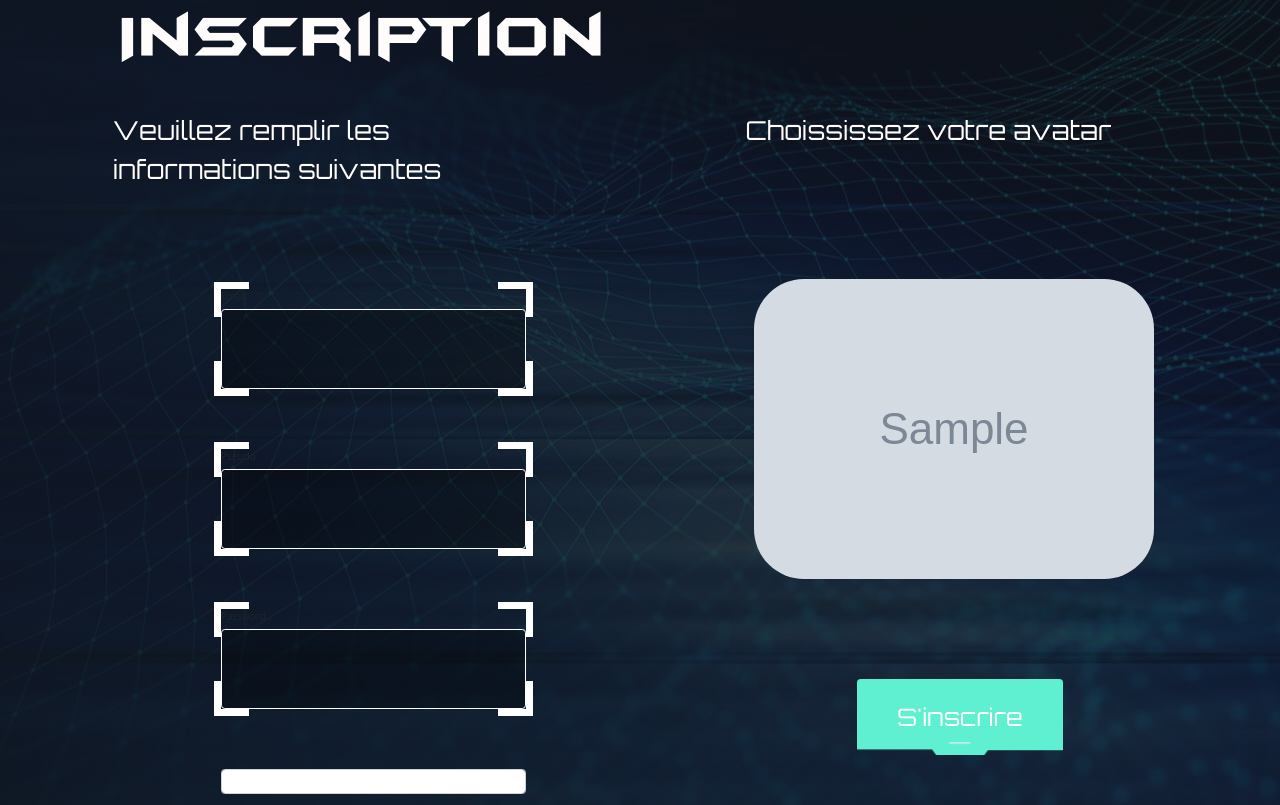
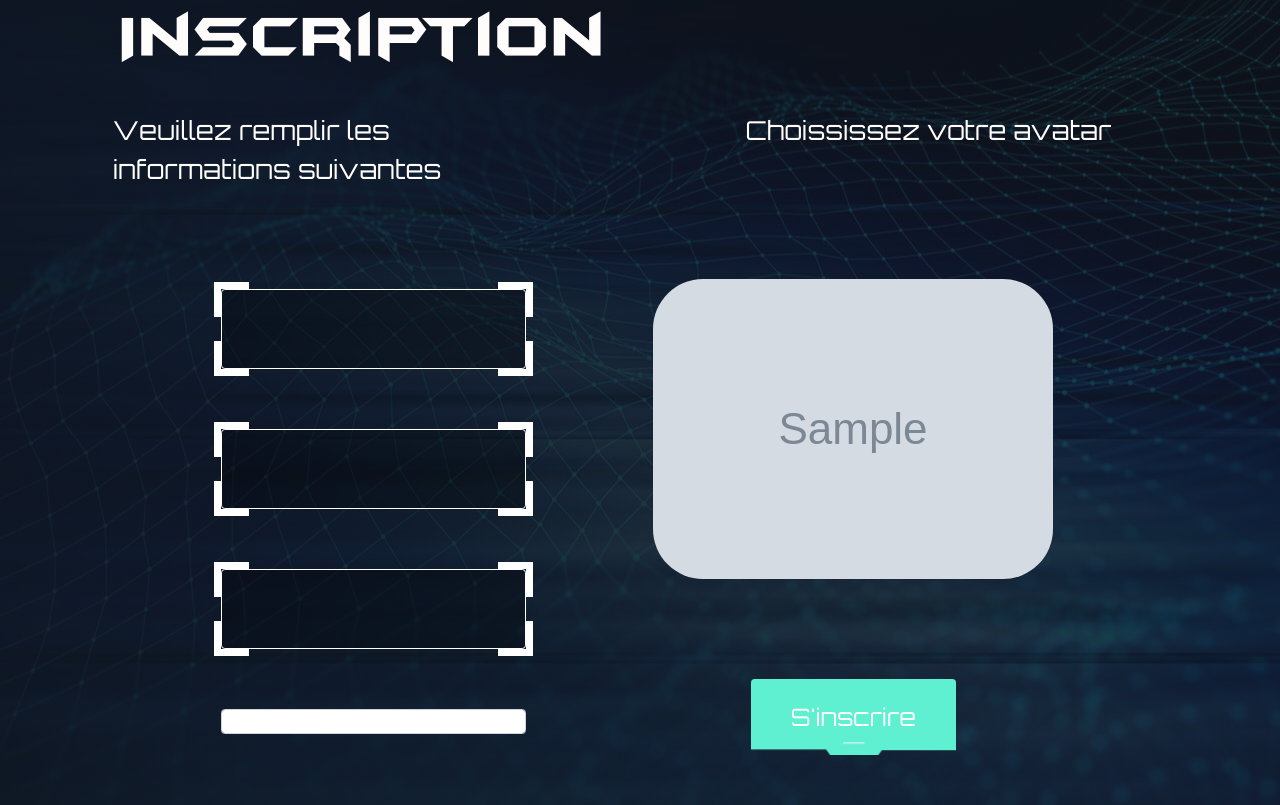
Before and after one commit to andrianjakarimanga/projetexode, a Symfony app: template templates/registration/register.html.twig in a window 1280 px wide. Shown: the part 152-957 px from the top of the page. Run offline with Twig, Linux system fonts and the light colour scheme; the template is opened without the code that fills it: most values are stand-ins (such as "Sample title", 1, 10 or a date in 2020); grey boxes marked "Sample" are stand-in pictures; form fields are guessed from the names that the template uses; some libraries are stand-ins or nearby versions.

Commit message:
Update register.html.twig
register maj16.09

```diff
--- a/templates/registration/register.html.twig
+++ b/templates/registration/register.html.twig
@@ -17,7 +17,7 @@
         <nav class="navbar navbar-expand-lg">
             <div class="container-fluid">
 
-              <a class="navbar-brand" href="#"> <img class="img-fluid" src="/public/img/logo/nav-logo.png" alt="logo"></a>
+              <a class="navbar-brand" href="#"> <img class="img-fluid" src="/img/logo/nav-logo.png" alt="logo"></a>
 
               <button class="navbar-toggler" type="button" data-bs-toggle="collapse" data-bs-target="#navbarNav" aria-controls="navbarNav" aria-expanded="false" aria-label="Toggle navigation">
                 <span class="navbar-toggler-icon"></span>
@@ -45,10 +45,10 @@
               <div class="col-3 offset-2">
 
 
-                  <div class="input">
+                  <div  class="input">
                     <i class="corner corner-top-left"></i>
                     <i class="corner corner-top-right"></i>
-                    {{ form_row(registrationForm.email) }}
+                    {{ form_widget(registrationForm.email)}}
                     <i class="corner corner-bottom-left"></i>
                     <i class="corner corner-bottom-right"></i>
                   </div>
@@ -56,7 +56,7 @@
                   <div class="input">
                     <i class="corner corner-top-left"></i>
                     <i class="corner corner-top-right"></i>
-                    {{ form_row(registrationForm.pseudo) }}
+                    {{ form_widget(registrationForm.pseudo) }}
                     <i class="corner corner-bottom-left"></i>
                     <i class="corner corner-bottom-right"></i>
                   </div>
@@ -64,24 +64,28 @@
                   <div class="input">
                     <i class="corner corner-top-left"></i>
                     <i class="corner corner-top-right"></i>
-                    {{ form_row(registrationForm.plainPassword, {
+                    {{ form_widget(registrationForm.plainPassword, {
             label: 'Password'
         }) }}
                     <i class="corner corner-bottom-left"></i>
                     <i class="corner corner-bottom-right"></i>
                   </div>
 
+
+               <!-- registration_form_agreeTerms"-->
+
+
        {{ form_widget(registrationForm.avatar) }}
               </div>
 
-            <div class="col-4 offset-2">
+            <div class="col-6 text-center">
 
 
               <div class="avatar py-6">
 
                   {% for  avatar in avatars %}
-<label for="man">
-            <img class="avatar"src ="img/{{avatar.image}}" data-id="{{avatar.id}}" ></td>
+<label class="av" for="man">
+            <img class="avatar21" src ="img/{{avatar.image}}" data-id="{{avatar.id}}" ></td>
        </label>
         {% endfor %}
               </div>
@@ -109,12 +113,27 @@
 <script>
 
 
- let avatar = document.querySelectorAll(".avatar")
+ let avatar = document.querySelectorAll(".avatar21")
+ var selectedAvatarLabel = null;
+
  console.log(avatar);
  avatar.forEach(function(element){
  element.addEventListener("click", (e)=>{
 
-    console.log(e.currentTarget.dataset.id)
+    // si on avait deja cliqué sur un avatar, on supprime la class selected
+    if (selectedAvatarLabel != null){
+        selectedAvatarLabel.classList.remove('selected');
+    }
+
+    // on ajoute la classe selected sur le nouveau
+    e.target.parentNode.classList.add('selected');
+
+    // on mémorise sur qui on a ajoute la classe, pour pouvoir la supprimer la prochaine fois
+    selectedAvatarLabel = e.target.parentNode;
+
+    //console.log(e.currentTarget.dataset.id)
+
+    // enregistre l'id de l'avater choisi
     document.getElementById('registration_form_avatar').value = e.currentTarget.dataset.id;
  })
  })
```
